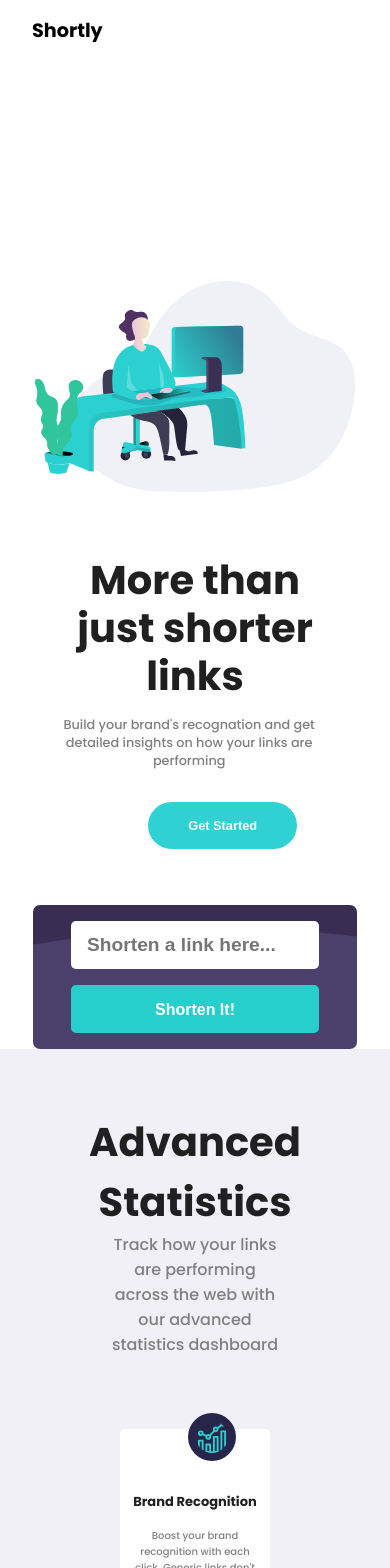
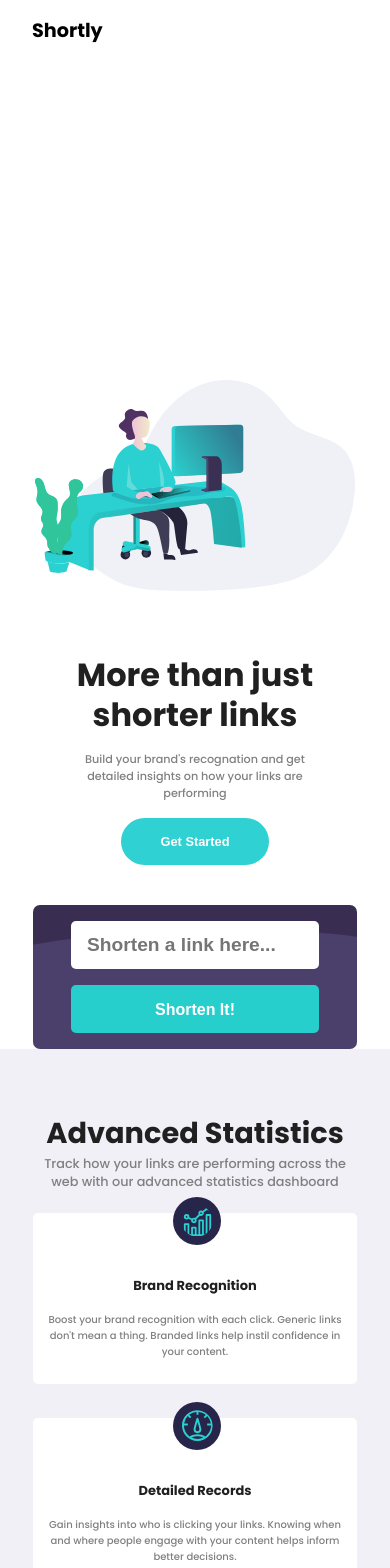
Before and after one commit to rennerCostaa12/Pagina-de-encurtamento-de-URL, a React (Create React App) app: page / in a window 390 px wide. Shown: the top 1568 px of the page. Built offline with nearby package versions, Linux system fonts and the light colour scheme.

Commit message:
responsividade adicionada em toda arquivo

```diff
--- a/src/components/Cards/Card.css
+++ b/src/components/Cards/Card.css
@@ -1,7 +1,7 @@
 
 .container-cards{
     height: 60%;
-    margin: 4.5rem 7.5rem;
+    margin: 5.5% 8.5%;
     display: flex;
     justify-content: center;
     align-items: flex-end;
@@ -44,11 +44,7 @@
     }
     .card img{
         width: 3rem;
-        position:relative;
-        bottom: 1.5rem;
-        border-radius: 360px;
         padding: 0.52rem;
-        background-color: #27254A;
     }
 }
 
@@ -86,11 +82,7 @@
         font-size: 10px;
     }
     .card img{
-        position:relative;
-        bottom: 1.5rem;
-        left: 44.5%;
+        left: 43%;
         border-radius: 360px;
-        padding: 0.5rem;
-        background-color: #27254A;
     }
 }
--- a/src/components/Main/Main.css
+++ b/src/components/Main/Main.css
@@ -28,13 +28,13 @@
 
 .banner p{
     width: 30rem;
-    margin: 1rem 12.5%;
+    margin: 2rem 12.5%;
     font-size: 1.1rem;
     color: #808080;
 }
 
 .banner button{
-    margin: 1rem 12.5%;
+    margin: 0 12.5%;
 }
 
 /* ADVANCED STATISTICS */
@@ -133,7 +133,7 @@
     }
 }
 
-@media(max-width: 799px){
+@media(max-width: 768px){
     .container--banner img{
         width: 25rem;
     }
@@ -151,6 +151,23 @@
     }
 
     .banner button{
+        font-size: 0.8rem;
+    }
+
+    .banner--advanced-statistics h1{
+        font-size: 2rem;
+    }
+
+    .banner--advanced-statistics p{
+        width: 50%;
+        font-size: 0.8rem;
+    }
+
+    .container--boost-your-links h1{
+        font-size: 1.7rem;
+    }
+
+    .container--boost-your-links button{
         font-size: 0.8rem;
     }
 }
@@ -181,8 +198,36 @@
         font-size: 0.8rem;
         text-align: center;
     }
-
-    .banner button{
-        margin-left: 38%;
+    .button--banner button{
+        margin: auto;
+        display: block;
     }
 }
+
+@media (max-width: 425px){
+    .banner h1{
+        width: 68%;
+        font-size: 2rem;
+        line-height: 2.5rem;
+    }
+    .banner p{
+        width: 68%;
+        font-size: 0.7rem;
+    }
+    .banner--advanced-statistics h1{
+        font-size: 1.8rem;
+    }
+    .banner--advanced-statistics p{
+        width: 80%;
+        font-size: 0.8rem;
+    }
+    .container--boost-your-links h1{
+        font-size: 1.5rem;
+    }
+}
+
+@media (max-width: 375px){
+    .container--boost-your-links h1{
+        font-size: 1rem;
+    }
+}
--- a/src/components/Main/Main.jsx
+++ b/src/components/Main/Main.jsx
@@ -54,8 +54,9 @@ export default function Main (props){
                         are performing
                     </p>
 
-                    <Button nameButton="Get Started" />
-
+                    <div className="button--banner">
+                        <Button nameButton="Get Started" />
+                    </div>
                 </div>
 
                 <img className="img-banner" src={backgroundMain} alt="illustration working" />
@@ -68,8 +69,6 @@ export default function Main (props){
                     onChange={quandoMudar}/>
                     <button onClick={getLink}>Shorten It!</button>
                 </div>
-
-
             </div>
 
             <section className="container--Advanced-Statistics">
@@ -92,7 +91,6 @@ export default function Main (props){
 
                     <h1>Boost your links today</h1>
                     <Button nameButton="Get Started" />
-
             </section>
         </main>
 
```
